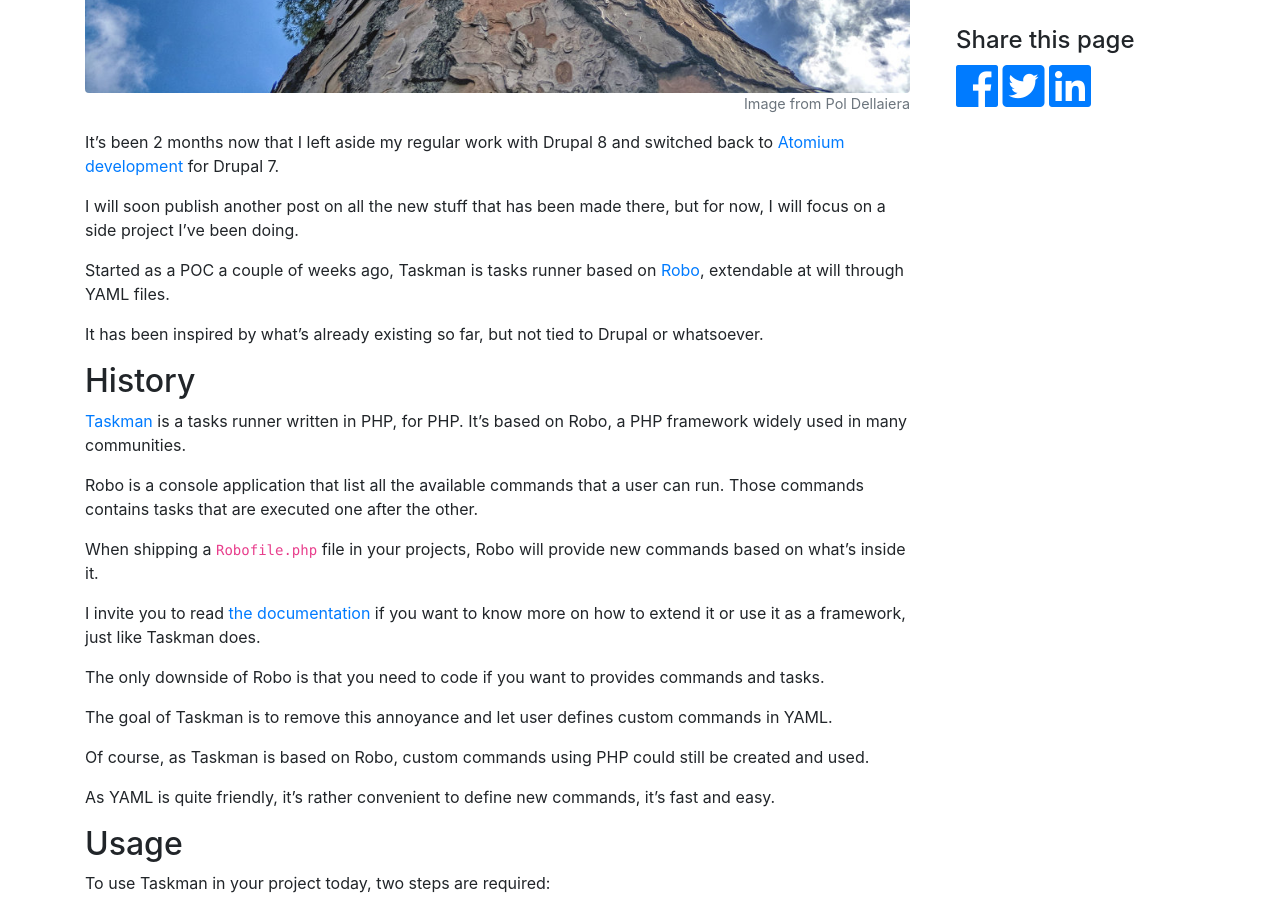
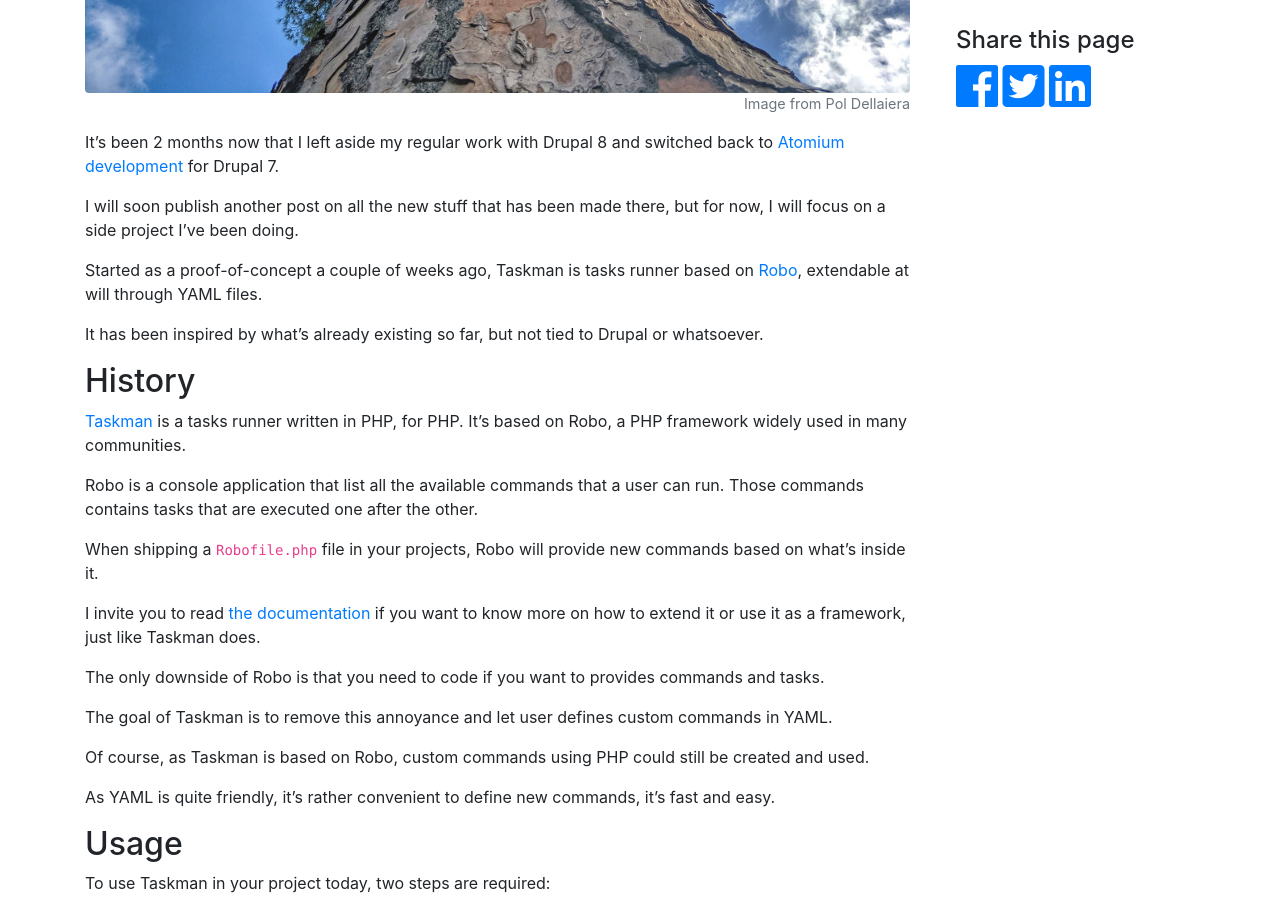
Before and after one commit to drupol/not-a-number.io, a Jekyll site: the page built from _posts/dev/2019-04-21-php-taskman-a-friendly-tasks-runner.md, in a window 1280 px wide and 900 px high, scrolled down 726 px. Built offline with Jekyll 4.4.1, drawn with Linux system fonts in a browser that asks for light colours; nearby versions of some CDN libraries; comment, search, counter and statistics services are not loaded.

Commit message:
Wording.

```diff
--- a/_posts/dev/2019-04-21-php-taskman-a-friendly-tasks-runner.md
+++ b/_posts/dev/2019-04-21-php-taskman-a-friendly-tasks-runner.md
@@ -12,7 +12,7 @@
 
 I will soon publish another post on all the new stuff that has been made there, but for now, I will focus on a side project I've been doing.
 
-Started as a POC a couple of weeks ago, Taskman is tasks runner based on [Robo](https://robo.li/), extendable at will through YAML files.
+Started as a proof-of-concept a couple of weeks ago, Taskman is tasks runner based on [Robo](https://robo.li/), extendable at will through YAML files.
 
 It has been inspired by what's already existing so far, but not tied to Drupal or whatsoever.
 
```
